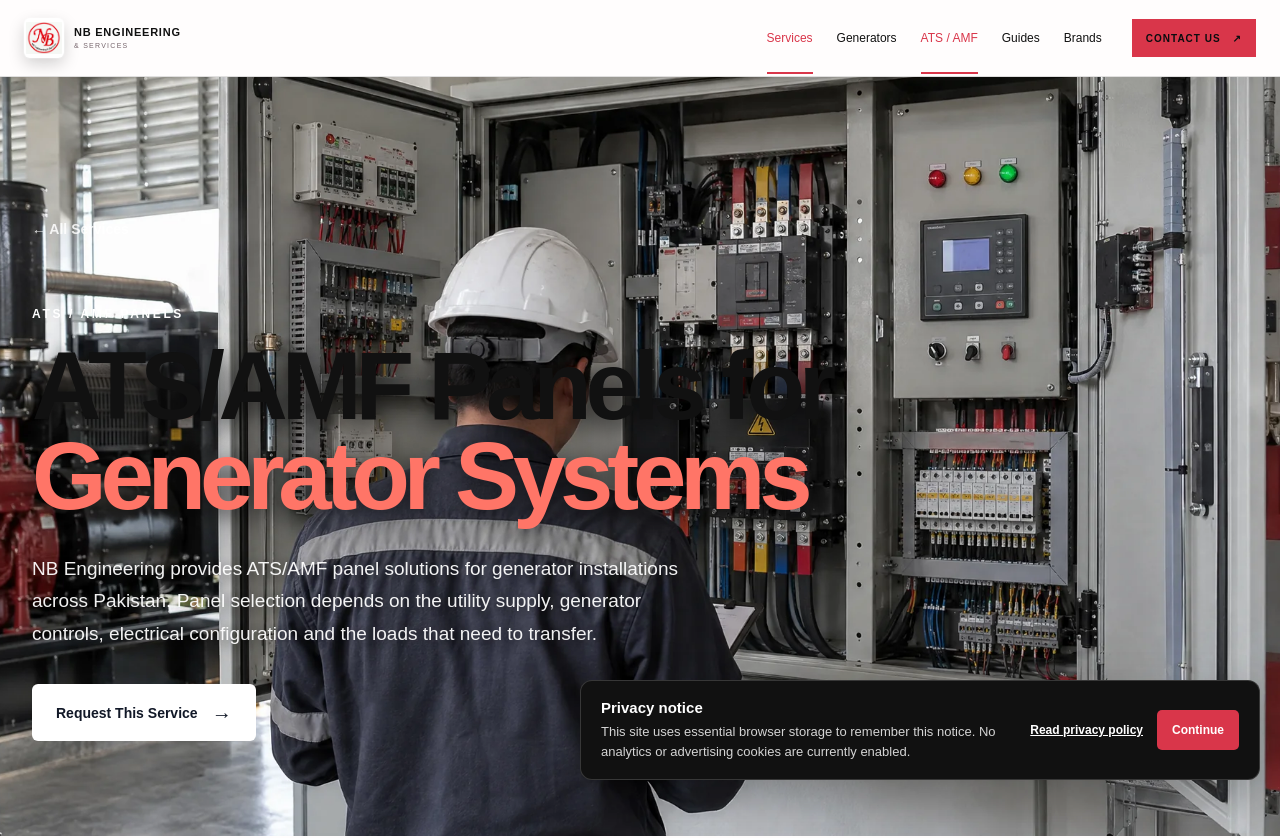
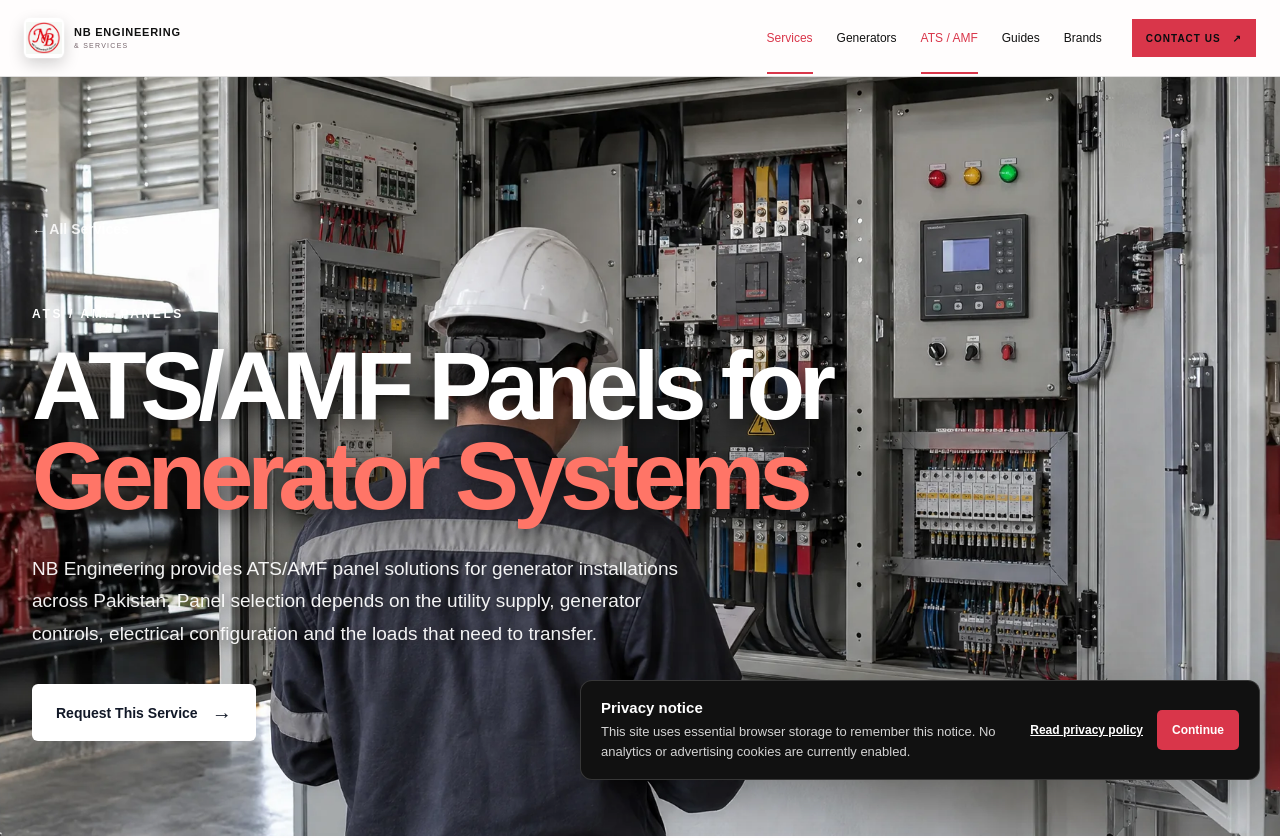
Before and after one commit to Muzamil-pwn5/nb-engineering, a React (Vite) app in the folder frontend/: page /services/ats-panels in a window 1280 px wide. Shown: the top 838 px of the page. Built offline with nearby package versions, Linux system fonts and the light colour scheme.

Commit message:
Force white ATS hero text with coral accent

```diff
--- a/frontend/src/pages/ServiceDetail.css
+++ b/frontend/src/pages/ServiceDetail.css
@@ -93,14 +93,16 @@
   line-height: 0.94;
   letter-spacing: -0.065em;
   font-weight: 700;
-  color: #ffffff;
+  color: #ffffff !important;
+  -webkit-text-fill-color: #ffffff !important;
   text-shadow:
     0 5px 20px rgba(0, 0, 0, 0.55),
     0 15px 40px rgba(0, 0, 0, 0.35);
 }
 
 .service-detail-hero-accent {
-  color: #ff7567;
+  color: #ff7567 !important;
+  -webkit-text-fill-color: #ff7567 !important;
 }
 
 .service-detail-intro {
```
